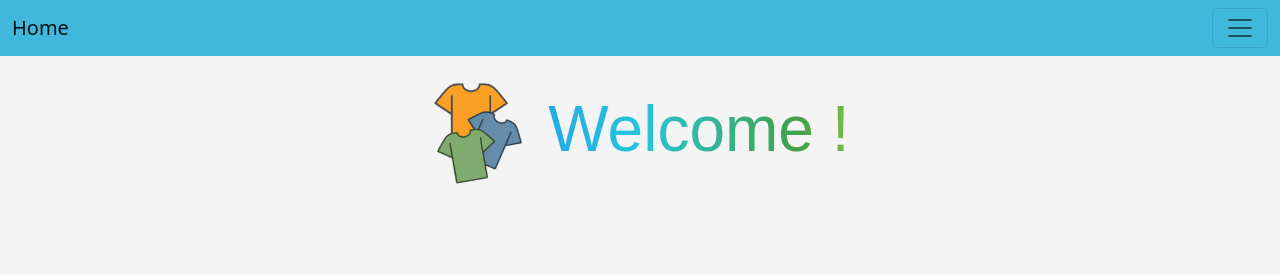
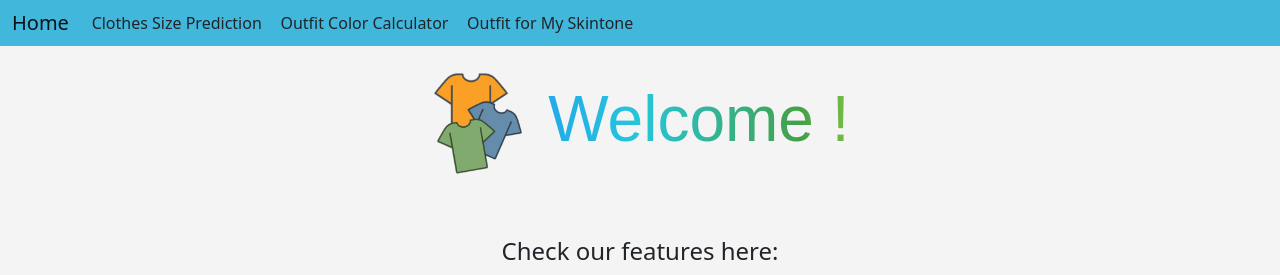
Before and after one commit to astynabilah/Clothes-Size-Predictor, a Flask app: page / in a window 1280 px wide. Shown: the top 275 px of the page. Run offline with Flask 2, Linux system fonts and the light colour scheme.

Commit message:
modifying front-end for navbar and homepage

```diff
--- a/templates/home.html
+++ b/templates/home.html
@@ -1,4 +1,39 @@
 {% extends 'main.html' %}
 {% block content %}
 <h1 style="text-align: center;"><img src = "{{url_for('static',filename='images/icon.png')}}" width=100> Welcome !</h1>
+<br/>
+<br/>
+<h4 style="text-align: center;">Check our features here:</h4>
+<br/>
+<div class="container">
+    <div class="row">
+      <div class="col-sm">
+        <div class="card" style="width: 18rem;" href="{{url_for('size')}}">
+            <img class="card-img-top" src="{{url_for('static',filename='images/thumbnail/cloth-tag.jpg')}}">
+            <div class="card-body">
+              <p class="card-text">Clothes Size Prediction</p>
+              <a href="{{url_for('size')}}" class="stretched-link"></a>
+            </div>
+        </div>
+      </div>
+      <div class="col-sm">
+        <div class="card" style="width: 18rem;" href="{{url_for('color')}}">
+            <img class="card-img-top" src="{{url_for('static',filename='images/thumbnail/clothes.jpg')}}">
+            <div class="card-body">
+              <p class="card-text">Outfit Color Calculator</p>
+              <a href="{{url_for('color')}}" class="stretched-link"></a>
+            </div>
+        </div>
+      </div>
+      <div class="col-sm">
+        <div class="card" style="width: 18rem;" href="{{url_for('skin')}}">
+            <img class="card-img-top" src="{{url_for('static',filename='images/thumbnail/people.jpg')}}">
+            <div class="card-body">
+              <p class="card-text">Outfit For My Skintone</p>
+              <a href="{{url_for('skin')}}" class="stretched-link"></a>
+            </div>
+        </div>
+      </div>
+    </div>
+</div>
 {% endblock %}
--- a/templates/navbar.html
+++ b/templates/navbar.html
@@ -1,25 +1,13 @@
 <nav class="navbar" style="background-color: #41b7dc;">
     <div class="container-fluid">
-      <a class="navbar-brand" href="{{url_for('main')}}">Home</a>
-      <button class="navbar-toggler" type="button" data-bs-toggle="collapse" data-bs-target="#navbarSupportedContent" aria-controls="navbarSupportedContent" aria-expanded="false" aria-label="Toggle navigation">
-        <span class="navbar-toggler-icon"></span>
-      </button>
-      <div class="collapse navbar-collapse" id="navbarSupportedContent">
-        <ul class="navbar-nav me-auto mb-2 mb-lg-0">
-          <li class="nav-item">
-            <a class="nav-link active" href="{{url_for('size')}}">Clothes Size Prediction</a>
-          </li>
-
-          <li class="nav-item">
-            <a class="nav-link active" href="{{url_for('color')}}">Outfit Color Calculator</a>
-          </li>
-
-          <li class="nav-item">
-            <a class="nav-link active" href="{{url_for('skin')}}">Outfit for My Skintone</a>
-          </li>
-
-        </ul>
-
+      <div class="w-40">
+        <a class="navbar-brand" href="{{url_for('main')}}">Home</a>
       </div>
+        <a class="nav-link active" href="{{url_for('size')}}">Clothes Size Prediction</a>
+        <div style="opacity:0">-</div>
+        <a class="nav-link active" href="{{url_for('color')}}">Outfit Color Calculator</a>
+        <div style="opacity:0">-</div>
+        <a class="nav-link active" href="{{url_for('skin')}}">Outfit for My Skintone</a>
+      <div class="w-50"></div>
     </div>
   </nav>
```
Also changed, not shown: static/images/thumbnail/people.jpg (added), 3 other files.
